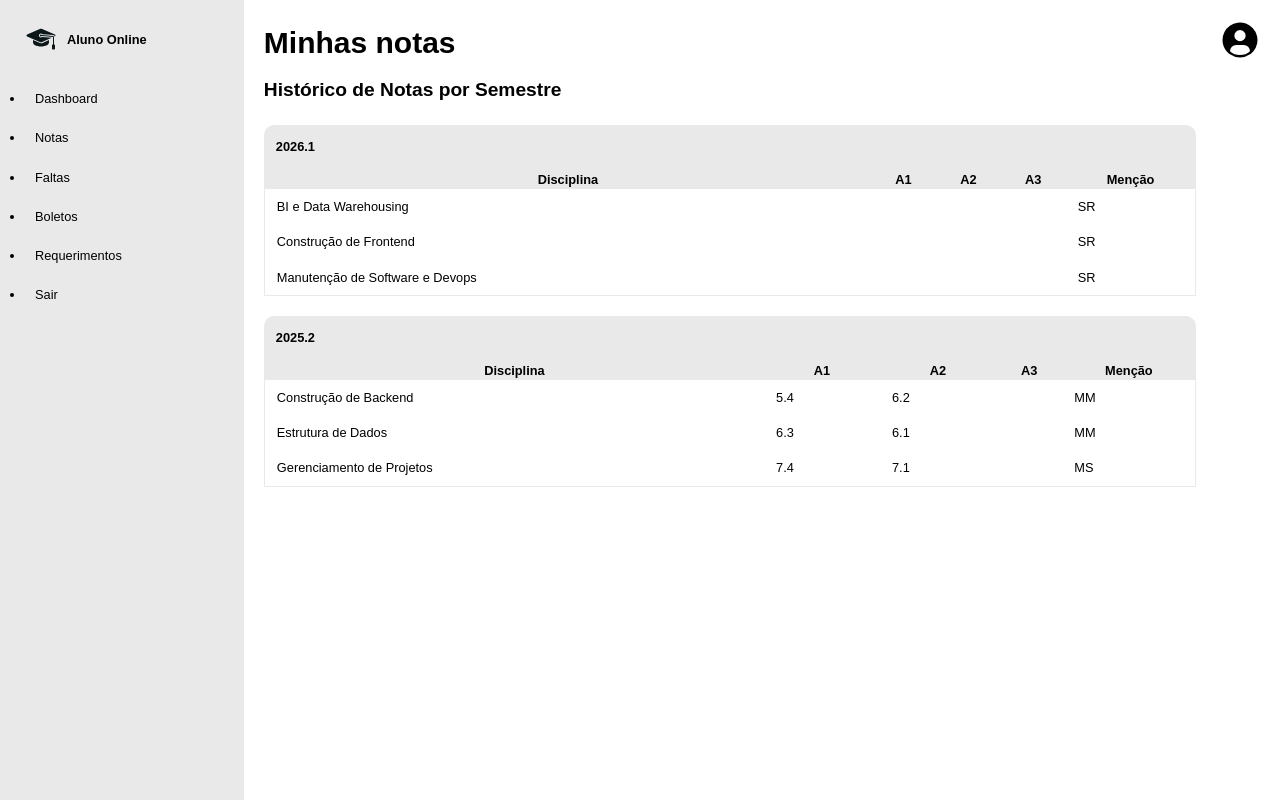
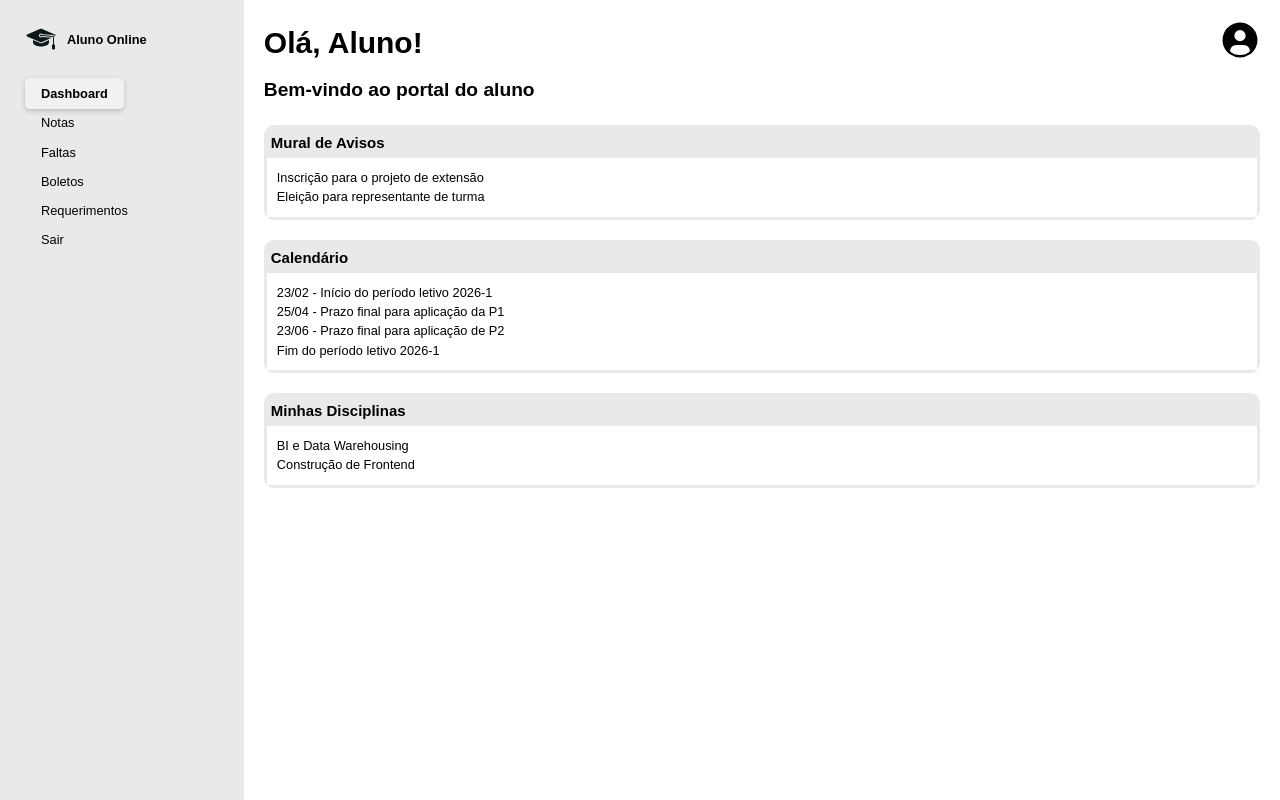
Before and after one commit to marikanashiro/Frontend_2026-1, a React (Vite) app in the folder praticas/aluno-online-react/: page / in a window 1280 px wide. Built offline with nearby package versions, Linux system fonts and the light colour scheme.

Commit message:
feat: conclui pratica06. Fecha #10

```diff
--- a/praticas/aluno-online-react/components/PaginaLayout.css
+++ b/praticas/aluno-online-react/components/PaginaLayout.css
@@ -18,7 +18,7 @@ h2 {
 table {
     width: 90%;
     border: 0.5px solid var(--cor-primaria);
-    margin: 20px;
+    margin: 20px auto;
     background-color: var(--cor-primaria);
     border-collapse: collapse;
 }
@@ -26,11 +26,16 @@ table {
 caption {
     font-weight: bold;
     text-align: left;
-    padding: 12px;
+    padding: 15px 20px;
     background-color: var(--cor-primaria);
     border-bottom: 0.5px solid var(--cor-primaria);
     margin: 0;
     border-radius: 10px 10px 0 0;
+}
+
+thead th {
+    text-align: left;
+    padding: 12px;
 }
 
 td {
--- a/praticas/aluno-online-react/components/Sidebar.css
+++ b/praticas/aluno-online-react/components/Sidebar.css
@@ -28,6 +28,25 @@ nav {
 }
 
 li {
-    padding: 10px;
+    padding: 5px 0;
     margin-left: 20px;
+    list-style: none;
 }
+
+li a {
+    color: black;
+    text-decoration: none;
+    padding: 8px 16px;
+    border-radius: 5px;
+    transition: 0.3s;
+}
+
+li a:hover {
+    background-color: var(--cor-hover);
+}
+
+a.active {
+    background-color: var(--cor-active) !important;
+    font-weight: bolder;
+    box-shadow: 0 2px 5px var(--cor-sombra);
+}
--- a/praticas/aluno-online-react/components/Sidebar.jsx
+++ b/praticas/aluno-online-react/components/Sidebar.jsx
@@ -1,3 +1,4 @@
+import { NavLink } from 'react-router-dom';
 import './Sidebar.css';
 
 function Sidebar() {
@@ -9,12 +10,24 @@ function Sidebar() {
             </header>
             <nav>
                 <ul>
-                    <li>Dashboard</li>
-                    <li>Notas</li>
-                    <li>Faltas</li>
-                    <li>Boletos</li>
-                    <li>Requerimentos</li>
-                    <li>Sair</li>
+                    <li>
+                        <NavLink to="/" end>Dashboard</NavLink>
+                    </li>
+                    <li>
+                        <NavLink to="/notas">Notas</NavLink>
+                    </li>
+                    <li>
+                        <NavLink to="/faltas">Faltas</NavLink>
+                    </li>
+                    <li>
+                        <NavLink to="/boletos">Boletos</NavLink>
+                    </li>
+                    <li>
+                        <NavLink to="/requerimentos">Requerimentos</NavLink>
+                    </li>
+                    <li>
+                        <a href='#' onClick={(e) => {e.preventDefault(); alert("Logout em desenvolvimento.")}}>Sair</a>
+                    </li>
                 </ul>
             </nav>
         </div>
--- a/praticas/aluno-online-react/package.json
+++ b/praticas/aluno-online-react/package.json
@@ -11,7 +11,8 @@
   },
   "dependencies": {
     "react": "^19.2.0",
-    "react-dom": "^19.2.0"
+    "react-dom": "^19.2.0",
+    "react-router-dom": "^7.15.1"
   },
   "devDependencies": {
     "@eslint/js": "^9.39.1",
--- a/praticas/aluno-online-react/src/App.css
+++ b/praticas/aluno-online-react/src/App.css
@@ -12,4 +12,7 @@
 
     --cor-primaria: #e9e9e9;
     --cor-secundaria: #303030;
+    --cor-hover: #FFFFFF33;
+    --cor-active: #fafafa73;
+    --cor-sombra: #00000033;
 }
--- a/praticas/aluno-online-react/src/App.jsx
+++ b/praticas/aluno-online-react/src/App.jsx
@@ -4,10 +4,20 @@ import Faltas from "../pages/Faltas";
 import Notas from "../pages/Notas";
 import Boletos from "../pages/Boletos";
 import Requerimentos from "../pages/Requerimentos";
+import { Route, Routes } from "react-router-dom";
+import Layout from "./layouts/Layout";
 
 function App() {
   return (
-    <Notas/>
+    <Routes>
+      <Route path="/" element={<Layout/>}>
+        <Route index element={<Dashboard/>} />
+        <Route path="faltas" element={<Faltas/>} />
+        <Route path="notas" element={<Notas/>} />
+        <Route path="boletos" element={<Boletos/>} />
+        <Route path="requerimentos" element={<Requerimentos/>} />
+      </Route>
+    </Routes>
   );
 }
 
--- /dev/null
+++ b/praticas/aluno-online-react/src/layouts/Layout.jsx
@@ -0,0 +1,13 @@
+import { Outlet } from "react-router-dom";
+import Sidebar from "../../components/Sidebar";
+import Topbar from "../../components/Topbar";
+
+function Layout() {
+    return (
+
+        <Outlet />
+
+    );
+}
+
+export default Layout;
--- a/praticas/aluno-online-react/src/main.jsx
+++ b/praticas/aluno-online-react/src/main.jsx
@@ -2,9 +2,12 @@ import { StrictMode } from "react";
 import { createRoot } from "react-dom/client";
 import "./index.css";
 import App from "./App.jsx";
+import { BrowserRouter } from "react-router-dom";
 
 createRoot(document.getElementById("root")).render(
   <StrictMode>
-    <App />
+    <BrowserRouter>
+      <App/>
+    </BrowserRouter>
   </StrictMode>,
 );
```
Also changed, not shown: 1 other file (tests, documents, lock files or other folders).
